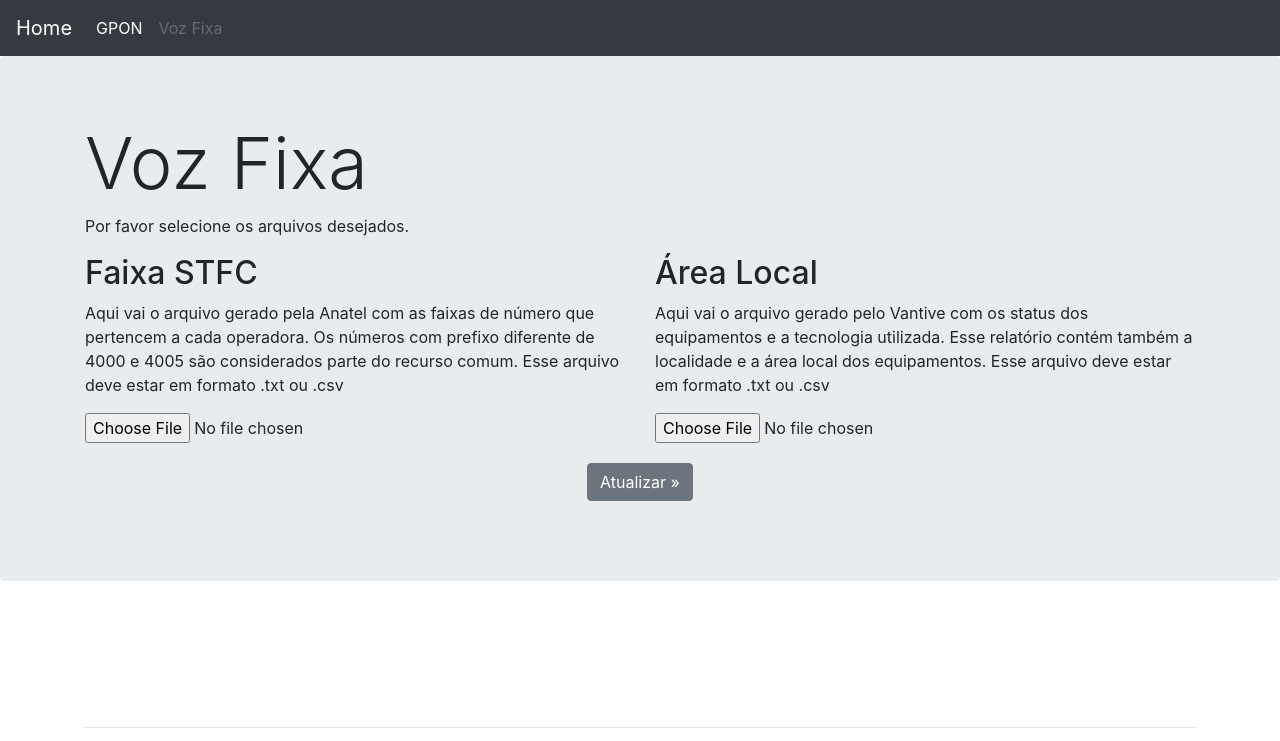
After one commit to algar-telecom-fic/broadband_internet_analysis, a Flask app: page /voz_fixa in a window 1280 px wide. The commit adds this page. Shown: the top 741 px of the page. Run offline with Flask 2, Linux system fonts and the light colour scheme; some libraries are stand-ins or nearby versions.

Commit message:
voz_fixa interface

```diff
--- a/interface/app/controllers/default.py
+++ b/interface/app/controllers/default.py
@@ -5,6 +5,7 @@ import os
 from werkzeug.utils import secure_filename
 from app.controllers.gpon_portas_api import gpon_portas
 from app.controllers.trafego_api import teste
+from app.controllers.voz_fixa_api import voz_fixa
 
 @app.route("/index")
 @app.route("/")
--- /dev/null
+++ b/interface/app/controllers/voz_fixa_api.py
@@ -0,0 +1,22 @@
+from app import app
+from flask import render_template, flash, request, redirect, url_for, send_from_directory
+from app.controllers.utils import allowed_file, make_two_uploads
+from werkzeug.utils import secure_filename
+import os
+import sys
+
+
+@app.route("/voz_fixa", methods=['GET', 'POST'])
+def voz_fixa():
+    if request.method == 'POST':
+        file1, file2 = make_two_uploads(request)
+        sys.path.insert(0, '/home/pediogo/Documentos/broadband_internet_analysis/voz_fixa/')
+        from read_vantive import processVantive
+        #from read_vantive import testaVantive
+        from read_anatel import processAnatel
+        #from read_anatel import testaAnatel
+
+        processAnatel(file1)
+        processVantive(file2)
+
+    return render_template('voz_fixa.html')
--- a/interface/app/templates/doubleForm.html
+++ b/interface/app/templates/doubleForm.html
@@ -23,10 +23,10 @@
 
         <form method=post enctype=multipart/form-data action={% block action %}{% endblock %}>
           <div class="row">
-            <div class="col-md-6">
+            <div class="col-md-6 col-lg-6">
               <input type=file name=file1>
             </div>
-            <div class="col-md-6">
+            <div class="col-md-6 col-lg-6">
               <input type=file name=file2>
             </div>
           </div>
--- a/interface/app/templates/index.html
+++ b/interface/app/templates/index.html
@@ -16,7 +16,7 @@
           </div>
           <div class="col-md-4">
             <h2>Voz Fixa</h2>
-            <p><a class="btn btn-secondary" href="#" role="button">Ver relatórios »</a></p>
+            <p><a class="btn btn-secondary" href="{{ url_for('voz_fixa') }}" role="button">Ver relatórios »</a></p>
           </div>
           <div class="col-md-4">
             <h2>Em construção</h2>
--- /dev/null
+++ b/interface/app/templates/voz_fixa.html
@@ -0,0 +1,26 @@
+{% extends 'doubleForm.html' %}
+
+{% block info %}
+<h1 class="display-3">Voz Fixa</h1>
+<p>Por favor selecione os arquivos desejados.</p>
+<div class="row">
+  <div class="col-md-6">
+    <h2>Faixa STFC</h2>
+    <p>
+      Aqui vai o arquivo gerado pela Anatel com as faixas de número que pertencem a cada operadora.
+      Os números com prefixo diferente de 4000 e 4005 são considerados parte do recurso comum.
+      Esse arquivo deve estar em formato .txt ou .csv
+    </p>
+  </div>
+  <div class="col-md-6">
+    <h2>Área Local</h2>
+    <p>
+      Aqui vai o arquivo gerado pelo Vantive com os status dos equipamentos e a tecnologia utilizada.
+      Esse relatório contém também a localidade e a área local dos equipamentos.
+      Esse arquivo deve estar em formato .txt ou .csv
+    </p>
+  </div>
+</div>
+{% endblock %}
+
+{% block action %}{{ url_for('voz_fixa') }}{% endblock %}
--- a/interface/config.py
+++ b/interface/config.py
@@ -3,5 +3,5 @@ import os
 DEBUG = True
 UPLOAD_FOLDER = '/home/pediogo/Documentos/pastaDosUploads'
 PATH_GPON_PORTAS = '/home/pediogo/Documentos/broadband_internet_analysis/gpon/ports'
-ALLOWED_EXTENSIONS = ['csv', 'xlsx', 'png']
+ALLOWED_EXTENSIONS = ['csv', 'xlsx', 'png', 'txt']
 SECRET_KEY = os.urandom(16)
```
Also changed, not shown: interface/app/controllers/utils.py (+46 -0 lines), voz_fixa/read_anatel.py (+11 -4 lines), voz_fixa/read_vantive.py (+10 -1 lines), interface/app/templates/exemplo.html (renamed from interface/app/templates/infoPreencher.html).
